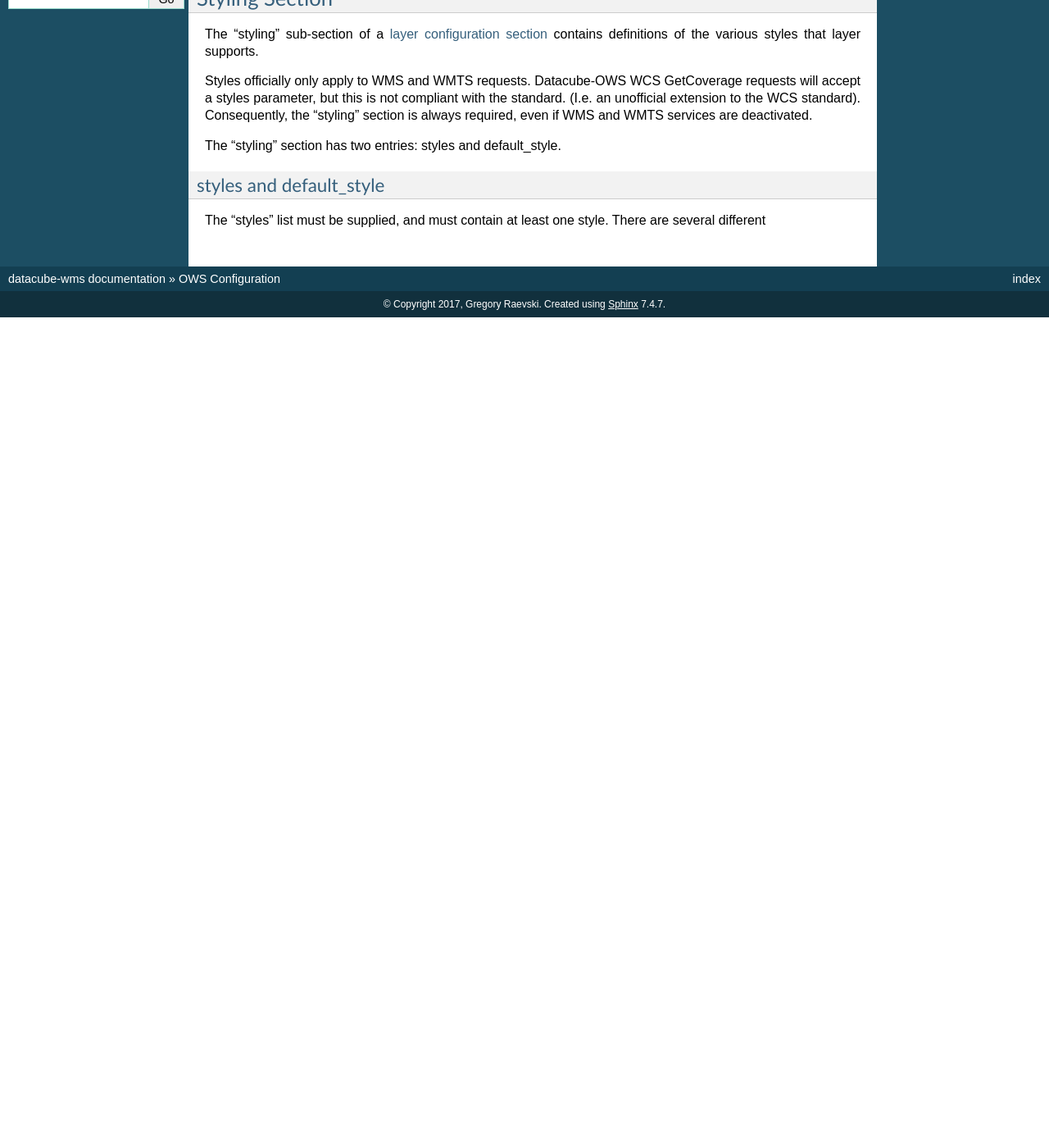
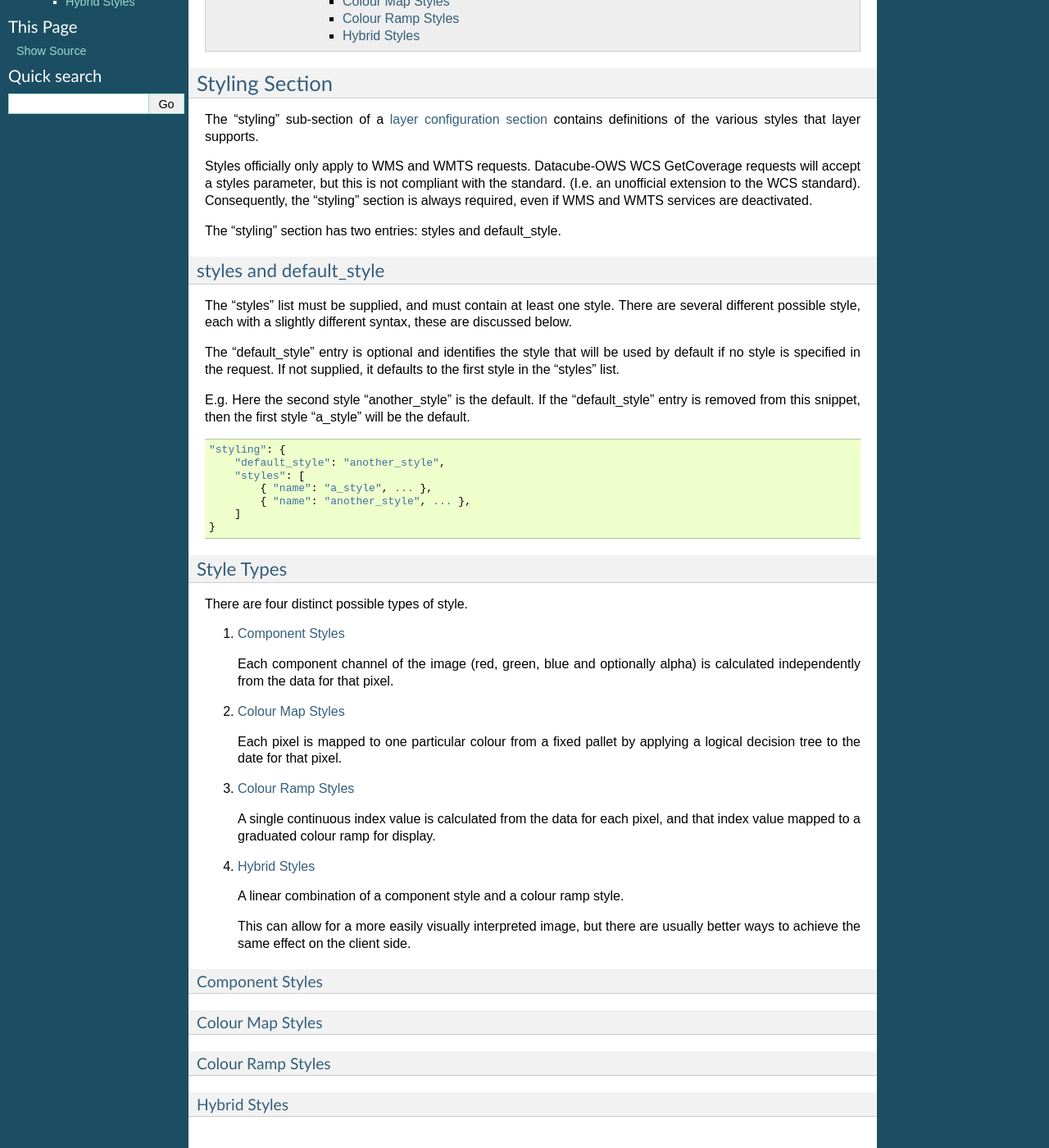
Before and after one commit to opendatacube/datacube-ows, a Sphinx documentation site: the page built from docs/cfg_styling.rst, in a window 1280 px wide and 1400 px high, scrolled down 256 px. Shown: the whole window at 82% size. Built offline with Sphinx 7.4.7, drawn with Linux system fonts in a browser that asks for light colours; the version number could not be read and is left out; before the commit the page ends 900 px from its top, so only the background shows below that; some of the changed text lies outside the part shown.

Commit message:
Start on style section.

```diff
--- a/docs/cfg_styling.rst
+++ b/docs/cfg_styling.rst
@@ -25,4 +25,69 @@ styles and default_style
 ========================
 
 The "styles" list must be supplied, and must contain at least
-one style.  There are several different
+one style.  There are several different possible style, each
+with a slightly different syntax, these are discussed below.
+
+The "default_style" entry is optional and identifies the style
+that will be used by default if no style is specified in the
+request.  If not supplied, it defaults to the first style in the
+"styles" list.
+
+E.g. Here the second style "another_style" is the default. If the
+"default_style" entry is removed from this snippet, then the first
+style "a_style" will be the default.
+
+::
+
+    "styling": {
+        "default_style": "another_style",
+        "styles": [
+            { "name": "a_style", ... },
+            { "name": "another_style", ... },
+        ]
+    }
+
+Style Types
+===========
+
+There are four distinct possible types of style.
+
+1. `Component Styles <#component-styles>`_
+
+   Each component channel of the image (red, green, blue and optionally
+   alpha) is calculated independently from the data for that pixel.
+
+2. `Colour Map Styles <#colour-map-styles>`_
+
+   Each pixel is mapped to one particular colour from a fixed pallet
+   by applying a logical decision tree to the date for that pixel.
+
+3. `Colour Ramp Styles <#colour-ramp-styles>`_
+
+   A single continuous index value is calculated from the data for
+   each pixel, and that index value mapped to a graduated colour ramp
+   for display.
+
+4. `Hybrid Styles <#hybrid-styles>`_
+
+   A linear combination of a component style and a colour ramp style.
+
+   This can allow for a more easily visually interpreted image, but
+   there are usually better ways to achieve the same effect on the
+   client side.
+
+----------------
+Component Styles
+----------------
+
+-----------------
+Colour Map Styles
+-----------------
+
+------------------
+Colour Ramp Styles
+------------------
+
+-------------
+Hybrid Styles
+-------------
```
